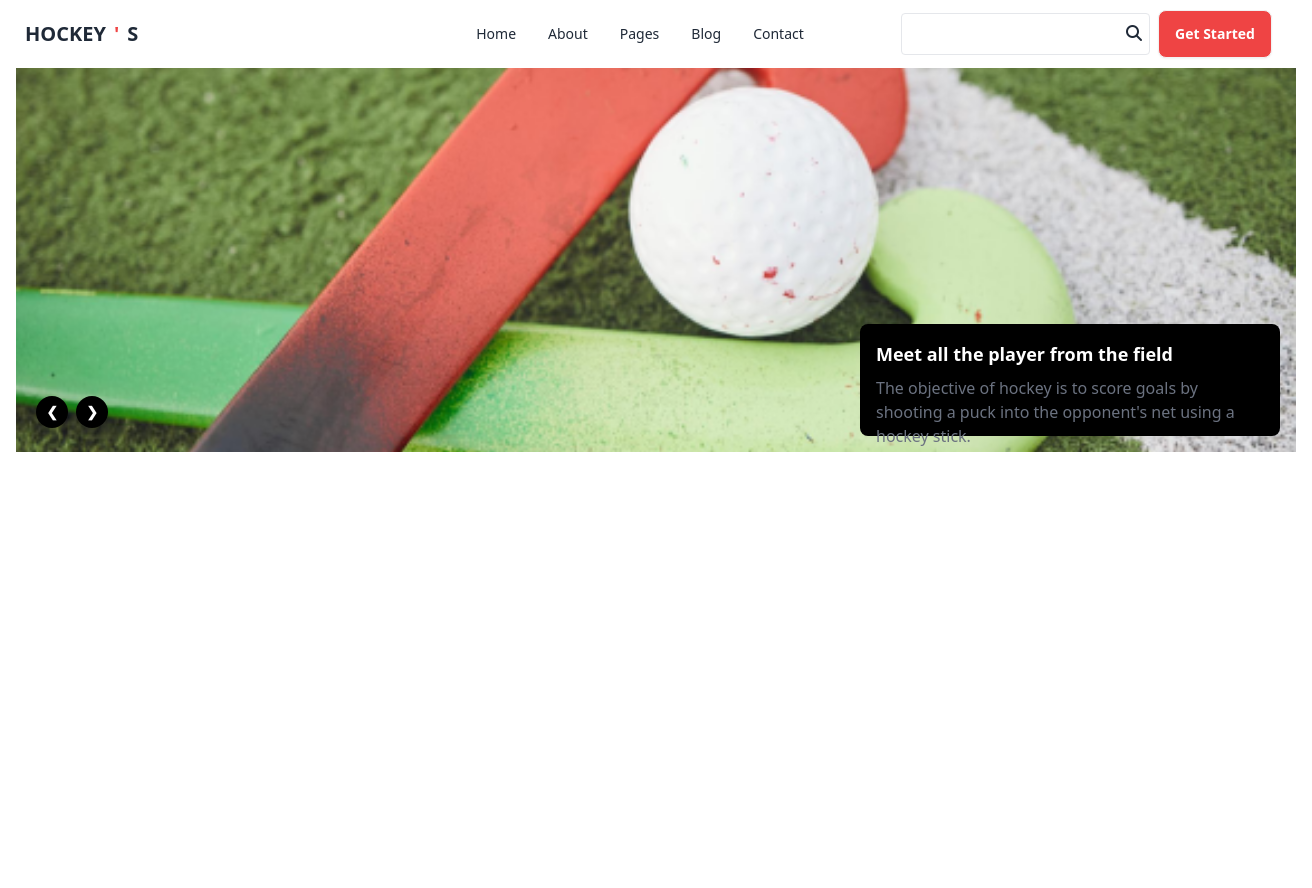
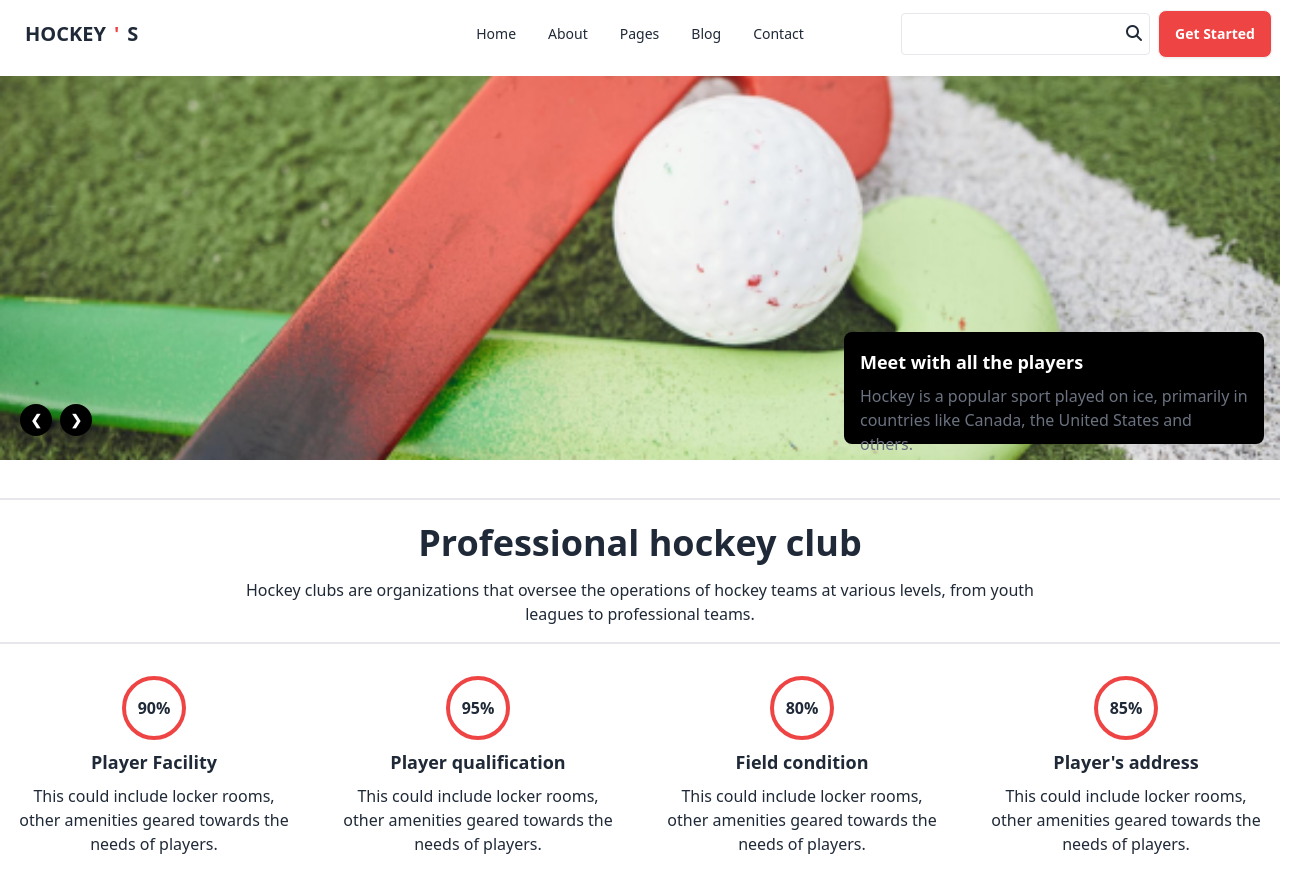
Before and after one commit to merndeveloperdhk/hockeyplay, a plain HTML site: page index.html in a window 1280 px wide. Shown: the whole page, 1312 px wide, since content can reach past the window. Before the commit the page ends 800 px from the top, so only its background shows below. Drawn offline with nearby package versions, Linux system fonts and the light colour scheme.

Commit message:
club done

```diff
--- a/index.html
+++ b/index.html
@@ -1,5 +1,6 @@
 <!DOCTYPE html>
 <html lang="en">
+
 <head>
     <meta charset="UTF-8">
     <meta name="viewport" content="width=device-width, initial-scale=1.0">
@@ -12,15 +13,21 @@
     <!-- font awesome cdn -->
     <link rel="stylesheet" href="https://site-assets.fontawesome.com/releases/v6.5.1/css/all.css">
 </head>
+
 <body class="container mx-auto">
     <!-- Header start -->
     <div class="navbar bg-base-100">
         <div class="navbar-start">
             <div class="dropdown">
                 <div tabindex="0" role="button" class="btn btn-ghost lg:hidden">
-              <svg xmlns="http://www.w3.org/2000/svg" class="h-5 w-5" fill="none" viewBox="0 0 24 24" stroke="currentColor"><path stroke-linecap="round" stroke-linejoin="round" stroke-width="2" d="M4 6h16M4 12h8m-8 6h16" /></svg>
+                    <svg xmlns="http://www.w3.org/2000/svg" class="h-5 w-5" fill="none" viewBox="0 0 24 24"
+                        stroke="currentColor">
+                        <path stroke-linecap="round" stroke-linejoin="round" stroke-width="2"
+                            d="M4 6h16M4 12h8m-8 6h16" />
+                    </svg>
                 </div>
-            <ul tabindex="0" class="menu menu-sm dropdown-content mt-3 z-[1] p-2 shadow bg-base-100 rounded-box w-52">
+                <ul tabindex="0"
+                    class="menu menu-sm dropdown-content mt-3 z-[1] p-2 shadow bg-base-100 rounded-box w-52">
                     <li><a>Home</a></li>
                     <li><a>About</a></li>
                     <li><a>Pages</a></li>
@@ -49,34 +56,85 @@
     </div>
     <!-- Header End -->
     <!-- Banner start -->
-    <div class="carousel w-full relative mx-4">
+    <section class="my-2">
+        <div class="carousel w-full relative">
             <!-- 1st slide -->
             <div id="slide1" class="carousel-item md:relative w-full">
               <img src="./Images/2.png" class="w-full h-72 md:h-96 object-cover " />
-          <div class="absolute flex justify-center md:justify-start gap-2 transform -translate-y-1/2 left-5 right-5 bottom-2">
+              <div
+                  class="absolute flex justify-center md:justify-start gap-2 transform -translate-y-1/2 left-5 right-5 bottom-2">
                   <a href="#slide4" class="btn btn-sm border-none btn-circle bg-black text-white hover:bg-gray-800">❮</a>
                   <a href="#slide2" class="btn btn-sm border-none btn-circle bg-black text-white hover:bg-gray-800">❯</a>
               </div>
               <div class="w-full md:w-[420px] h-28 p-4 rounded-lg bg-black  absolute -bottom-32 md:right-4 md:bottom-4 ">
-            <h1 class="text-lg font-bold text-white mb-2">Meet all the player from the field</h1>
-            <p class="text-gray-500">The objective of hockey is to score goals by shooting a puck into the opponent's net using a hockey stick. </p>
+                  <h1 class="text-lg font-bold text-white mb-2">Meet with all the players </h1>
+                  <p class="text-gray-500">Hockey is a popular sport played on ice, primarily in countries like Canada, the
+                      United States and others. </p>
               </div>
           </div>
+
             <!-- 2nd slide -->
             <div id="slide2" class="carousel-item md:relative w-full">
               <img src="./Images/3.png" class="w-full h-72 md:h-96 object-cover " />
-            <div class="absolute flex justify-center md:justify-start gap-2 transform -translate-y-1/2 left-5 right-5 bottom-2">
+              <div
+                  class="absolute flex justify-center md:justify-start gap-2 transform -translate-y-1/2 left-5 right-5 bottom-2">
                   <a href="#slide1" class="btn btn-sm border-none btn-circle bg-black text-white hover:bg-gray-800">❮</a>
                   <a href="#slide3" class="btn btn-sm border-none btn-circle bg-black text-white hover:bg-gray-800">❯</a>
               </div>
               <div class="w-full md:w-[420px] h-28 p-4 rounded-lg bg-black  absolute -bottom-32 md:right-4 md:bottom-4 ">
                   <h1 class="text-lg font-bold text-white mb-2">Playing with two players in the field</h1>
-              <p class="text-gray-500">Hockey is a popular sport played on ice, primarily in countries like Canada, the United States and others. </p>
+                  <p class="text-gray-500">Hockey is a popular sport played on ice, primarily in countries like Canada, the
+                      United States and others. </p>
               </div>
           </div>
 
+        </div>
+    </section>
+    <!-- Banner End -->
+
+    <!-- Hockey club start -->
+    <section class="my-8">
+        <div class="text-center border-y-2 w-full mx-auto py-4">
+            <div class="w-full md:w-2/3 mx-auto px-2">
+                <h1 class="text-[22px] mb-2 md:text-[36px] font-bold">Professional hockey club</h1>
+                <p>Hockey clubs are organizations that oversee the operations of hockey teams at various levels, from
+                    youth leagues to professional teams.</p>
+            </div>
+        </div>
+        <!-- progress -->
+        <div class="grid grid-cols-1 md:grid-cols-2 lg:grid-cols-4 gap-4 my-8">
+            <!-- 1st progress -->
+            <div class="space-y-2 flex flex-col justify-center items-center px-4">
+                <h1 class="w-16 h-16 border border-red-500 border-4 rounded-full flex items-center justify-center font-bold">90%</h1>
+                <h1 class="text-lg font-bold">Player Facility</h1>
+                <p class="text-center">This could include locker rooms,  other amenities geared towards the needs of players.</p>
 
             </div>
-    <!-- Banner End -->
+            <!-- 2nd progress -->
+            <div class="space-y-2 flex flex-col align-center items-center px-4">
+                <h1 class="w-16 h-16 border border-red-500 border-4 rounded-full flex items-center justify-center font-bold">95%</h1>
+                <h1 class="text-lg font-bold">Player qualification</h1>
+                <p class="text-center">This could include locker rooms,  other amenities geared towards the needs of players.</p>
+
+            </div>
+            <!-- 3rd progress -->
+            <div class="space-y-2 flex flex-col align-center items-center px-4">
+                <h1 class="w-16 h-16 border border-red-500 border-4 rounded-full flex items-center justify-center font-bold">80%</h1>
+                <h1 class="text-lg font-bold">Field condition</h1>
+                <p class="text-center">This could include locker rooms,  other amenities geared towards the needs of players.</p>
+
+            </div>
+            <!-- 4th progress -->
+            <div class="space-y-2 flex flex-col align-center items-center px-4">
+                <h1 class="w-16 h-16 border border-red-500 border-4 rounded-full flex items-center justify-center font-bold">85%</h1>
+                <h1 class="text-lg font-bold">Player's address</h1>
+                <p class="text-center">This could include locker rooms,  other amenities geared towards the needs of players.</p>
+
+            </div>
+
+        </div>
+    </section>
+    <!-- Hockey club end -->
 </body>
+
 </html>
```
Lines whose indentation alone changed are shown as unchanged.
